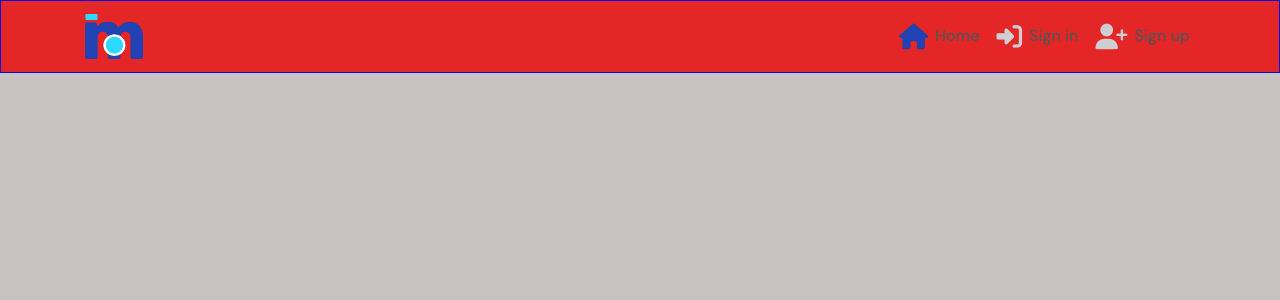
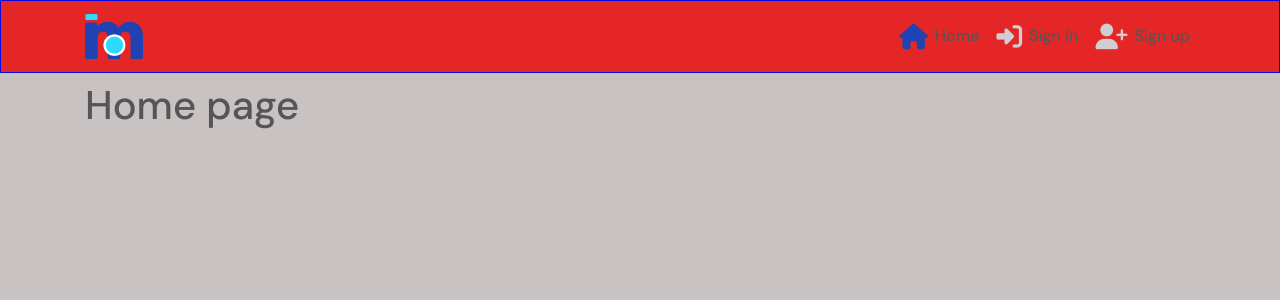
Before and after one commit to ajorgensen89/moments, a React (Create React App) app: page / in a window 1280 px wide. Shown: the top 300 px of the page. Built offline with nearby package versions, Linux system fonts and the light colour scheme.

Commit message:
confirm changes to padding for .Main

```diff
--- a/src/App.js
+++ b/src/App.js
@@ -12,8 +12,7 @@ function App() {
           <Route exact path="/" render={() => <h1>Home page</h1>} />
           <Route exact path="/signin" render={() => <h1>Sign in</h1>} />
           <Route exact path="/signup" render={() => <h1>Sign up</h1>} />
-          <Route render={() => <p>Page not found!</p>} />
-          <h1>page</h1>
+          <Route render={() => <h1>Page not found!</h1>} />
         </Switch>
       </Container>
     </div>
--- a/src/components/NavBar.js
+++ b/src/components/NavBar.js
@@ -2,6 +2,7 @@ import React from "react";
 import { Navbar, Container, Nav } from "react-bootstrap";
 import logo from "../assets/logo.png";
 import styles from "../styles/NavBar.module.css";
+/** Ensures anchoring for NavLinks */
 import { NavLink } from "react-router-dom";
 
 const NavBar = () => {
--- a/src/styles/App.module.css
+++ b/src/styles/App.module.css
@@ -4,7 +4,7 @@
   min-height: 100vh;
 }
 
-Main {
+.Main {
   padding-top: 81px;
 }
 
@@ -38,3 +38,7 @@ i:hover {
   transition: color ease-in-out 0.3s;
   color: #2142b2;
 }
+
+h1 {
+  color: #555555;
+}
```
